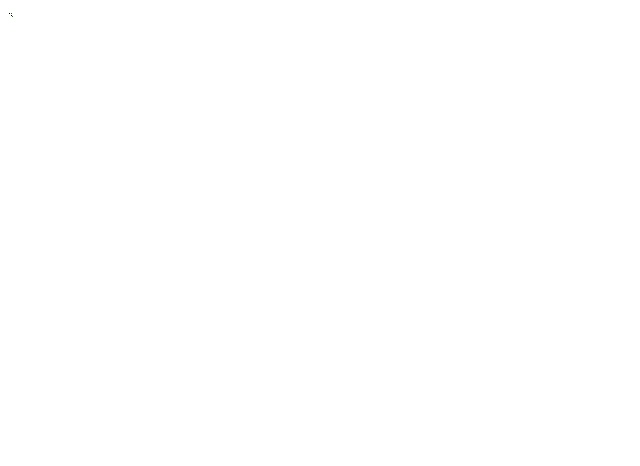
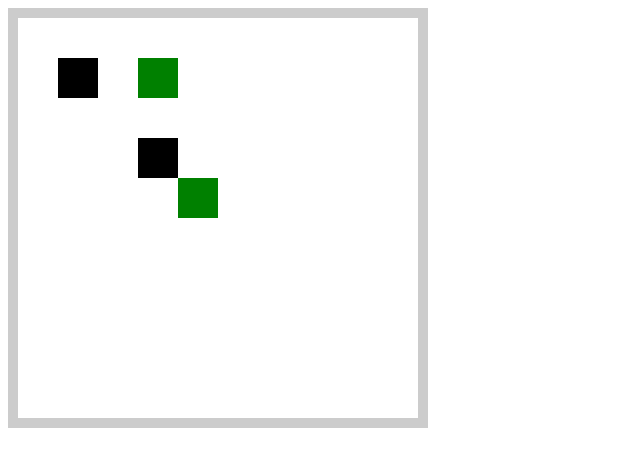
Before and after one commit to Avlye/multiplayer-do-telo, a website built with Parcel: page frontend/index.html in a window 1280 px wide. Shown: the whole page, without its empty margins (0-640 px from the left). Built offline with nearby package versions, Linux system fonts and the light colour scheme.

Commit message:
Fix #canvas selector into main.scss

```diff
--- a/frontend/src/scss/main.scss
+++ b/frontend/src/scss/main.scss
@@ -1,4 +1,4 @@
-#screen {
+#canvas {
   border: 10px solid #ccc;
   image-rendering: pixelated;
   image-rendering: crisp-edges;
```
